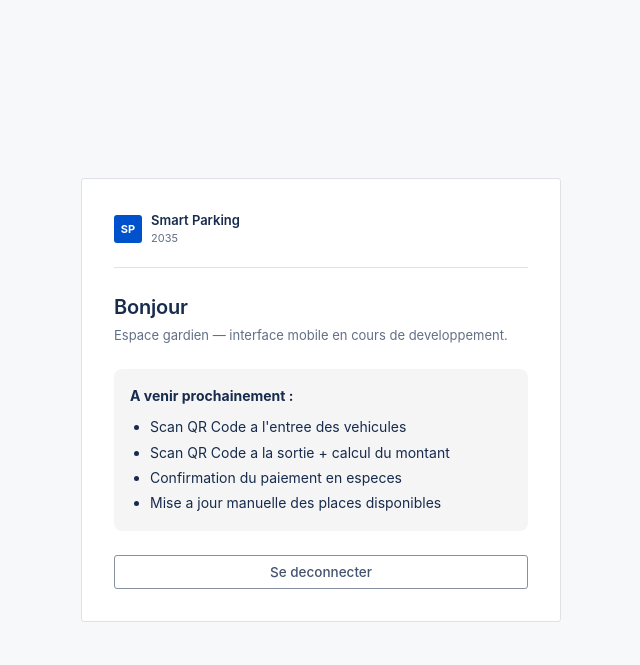
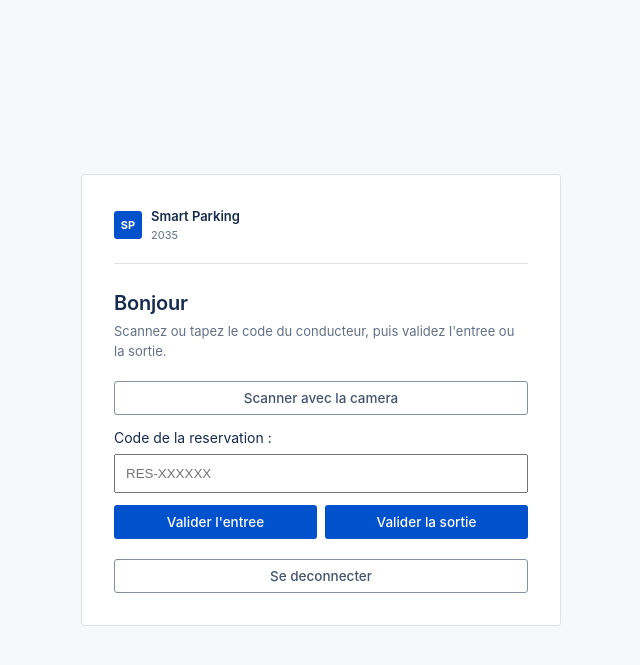
Before and after one commit to Mathieu-35/Smart_Parking_2035, a FastAPI app: template app/templates/gardien/home.html in a window 1280 px wide. Shown: the top 665 px of the page, without its empty margins (319-959 px from the left). Run offline with FastAPI, Linux system fonts and the light colour scheme; the template is opened without the code that fills it, so the values that code supplies are empty; parts of the project's set-up code (start-up, migrations or seed data) failed here and were passed over.

Commit message:
Sprint 8: scan gardien entree/sortie + montant especes + liberation place
- reservation_controller : valider_entree (confirmee->arrivee),
  valider_sortie (arrivee->partie + montant + libere 1 place),
  calculer_montant (heures arrondies x tarif du jour, min 1h).
- routes : POST /api/gardien/entree et /api/gardien/sortie.
- page gardien : saisie manuelle + scan camera (html5-qrcode),
  boutons Valider entree / Valider sortie, affichage du montant.
- 3 tests unitaires sur le calcul du montant (BF16).

Co-Authored-By: Claude Opus 4.7 <noreply@anthropic.com>

```diff
--- a/app/templates/gardien/home.html
+++ b/app/templates/gardien/home.html
@@ -21,25 +21,120 @@
 
       <div class="auth-title">Bonjour {{ request.session.get("user_nom", "") }}</div>
       <div class="auth-subtitle">
-        Espace gardien — interface mobile en cours de developpement.
+        Scannez ou tapez le code du conducteur, puis validez l'entree ou la sortie.
       </div>
 
-      <div style="margin: 24px 0; padding: 16px; background: var(--bg-subtle, #f5f5f5); border-radius: 8px;">
-        <p style="margin: 0 0 8px 0;"><strong>A venir prochainement :</strong></p>
-        <ul style="margin: 0; padding-left: 20px; line-height: 1.8;">
-          <li>Scan QR Code a l'entree des vehicules</li>
-          <li>Scan QR Code a la sortie + calcul du montant</li>
-          <li>Confirmation du paiement en especes</li>
-          <li>Mise a jour manuelle des places disponibles</li>
-        </ul>
+      <!-- Zone camera (le scan dessine ici). Cachee tant qu'on ne scanne pas. -->
+      <div id="zone-camera" style="margin: 16px 0; display: none;"></div>
+
+      <button id="bouton-scanner" class="btn btn-secondary"
+              style="width: 100%; justify-content: center; margin-bottom: 12px;">
+        Scanner avec la camera
+      </button>
+
+      <!-- Saisie manuelle du code (marche toujours, meme sans camera). -->
+      <label for="champ-code" style="display:block; margin-bottom:6px; font-size:14px;">
+        Code de la reservation :
+      </label>
+      <input id="champ-code" type="text" placeholder="RES-XXXXXX"
+             style="width:100%; padding:10px; margin-bottom:12px; text-transform:uppercase;" />
+
+      <!-- Les deux boutons d'action -->
+      <div style="display:flex; gap:8px; margin-bottom:12px;">
+        <button id="bouton-entree" class="btn btn-primary" style="flex:1; justify-content:center;">
+          Valider l'entree
+        </button>
+        <button id="bouton-sortie" class="btn btn-primary" style="flex:1; justify-content:center;">
+          Valider la sortie
+        </button>
       </div>
 
-      <a href="/auth/logout" class="btn btn-secondary" style="width: 100%; justify-content: center;">
+      <!-- Zone de resultat (message + montant a payer) -->
+      <div id="resultat" style="margin-bottom:12px;"></div>
+
+      <a href="/auth/logout" class="btn btn-secondary"
+         style="width: 100%; justify-content: center; margin-top: 8px;">
         Se deconnecter
       </a>
 
     </div>
   </div>
 
+  <!-- Librairie de scan QR par la camera (chargee depuis internet). -->
+  <script src="https://unpkg.com/html5-qrcode" defer></script>
+
+  <script>
+    var champCode = document.getElementById("champ-code");
+    var resultat = document.getElementById("resultat");
+    var boutonEntree = document.getElementById("bouton-entree");
+    var boutonSortie = document.getElementById("bouton-sortie");
+    var boutonScanner = document.getElementById("bouton-scanner");
+    var zoneCamera = document.getElementById("zone-camera");
+
+    // --- Envoyer le code au serveur (entree ou sortie) ---
+    function envoyer(action) {
+      var code = champCode.value.trim().toUpperCase();
+      if (code === "") {
+        resultat.innerHTML = "<div class='alert alert-error'>Entrez un code d'abord.</div>";
+        return;
+      }
+
+      resultat.textContent = "Verification...";
+      var url = "/api/gardien/" + action + "?code=" + encodeURIComponent(code);
+
+      fetch(url, { method: "POST" })
+        .then(function (r) { return r.json(); })
+        .then(function (d) {
+          if (!d.ok) {
+            resultat.innerHTML = "<div class='alert alert-error'>" + d.message + "</div>";
+            return;
+          }
+          var texte = "<div class='alert alert-success'>" + d.message;
+          if (action === "sortie") {
+            // On affiche le montant a encaisser en especes.
+            texte = texte + "<br><strong>Montant a payer : " + d.montant + "</strong>";
+          }
+          texte = texte + "</div>";
+          resultat.innerHTML = texte;
+        })
+        .catch(function () {
+          resultat.innerHTML = "<div class='alert alert-error'>Erreur reseau. Reessayez.</div>";
+        });
+    }
+
+    boutonEntree.addEventListener("click", function () { envoyer("entree"); });
+    boutonSortie.addEventListener("click", function () { envoyer("sortie"); });
+
+    // --- Scanner le QR avec la camera ---
+    boutonScanner.addEventListener("click", function () {
+      // Si la librairie n'a pas pu se charger (ex : hors-ligne), on previent.
+      if (typeof Html5Qrcode === "undefined") {
+        resultat.innerHTML = "<div class='alert alert-error'>" +
+          "Scanner indisponible. Tapez le code a la main.</div>";
+        return;
+      }
+
+      zoneCamera.style.display = "block";
+      var scanner = new Html5Qrcode("zone-camera");
+
+      scanner.start(
+        { facingMode: "environment" },   // camera arriere du telephone
+        { fps: 10, qrbox: 220 },
+        function (codeLu) {
+          // Quand un QR est lu : on remplit le champ et on arrete la camera.
+          champCode.value = codeLu;
+          scanner.stop().then(function () {
+            zoneCamera.style.display = "none";
+          });
+          resultat.innerHTML = "<div class='alert alert-success'>Code lu : " + codeLu + "</div>";
+        },
+        function () { /* on ignore les images sans QR */ }
+      ).catch(function () {
+        resultat.innerHTML = "<div class='alert alert-error'>" +
+          "Impossible d'ouvrir la camera. Tapez le code a la main.</div>";
+      });
+    });
+  </script>
+
 </body>
 </html>
```
Also changed, not shown: app/controllers/reservation_controller.py (+101 -0 lines), app/routes/reservation.py (+46 -0 lines), tests/test_montant.py (added, +56 -0 lines).
